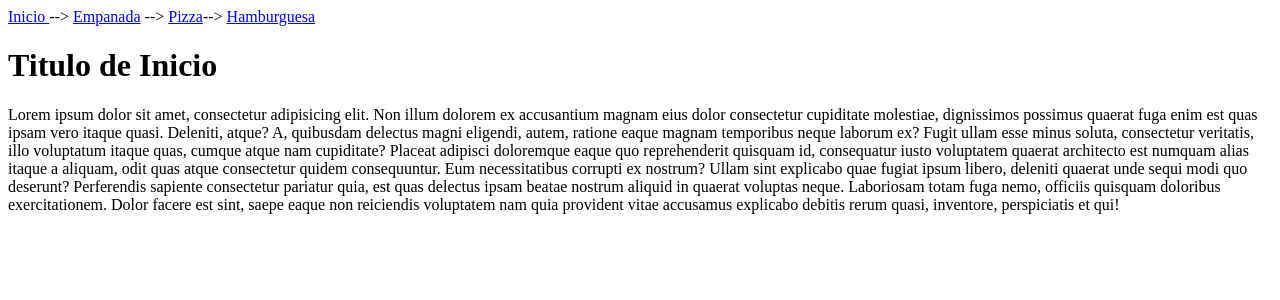
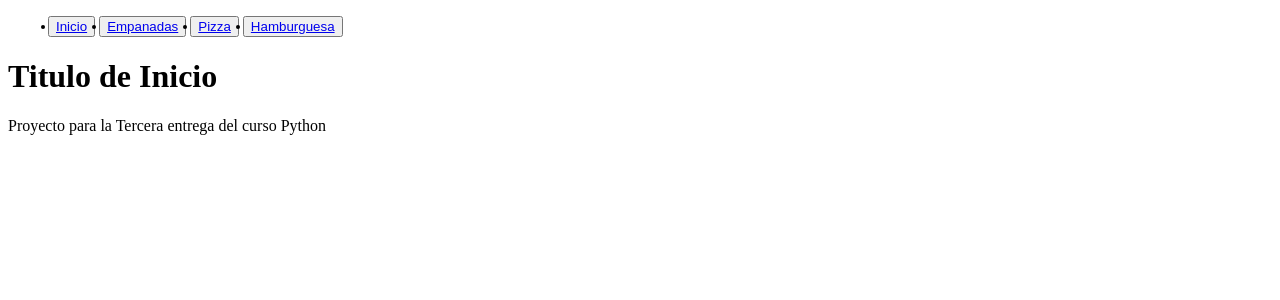
Before and after one commit to Richardo22/Tercera-pre-entrega-Maciel, a Django app: template app_coder/templates/inicio.html in a window 1280 px wide. Shown: the top 300 px of the page. Run offline with Django 3.2, Linux system fonts and the light colour scheme; the template is opened without the code that fills it, so the values that code supplies are empty.

Commit message:
se crearon las herencias entre las clases, cargaron datos

```diff
--- a/app_coder/templates/inicio.html
+++ b/app_coder/templates/inicio.html
@@ -3,9 +3,7 @@
 
 {% block contenidoQueCambia %}
     <h1> Titulo de Inicio</h1>
-    <p>Lorem ipsum dolor sit amet, consectetur adipisicing elit. Non illum dolorem ex accusantium magnam eius dolor consectetur cupiditate molestiae, dignissimos possimus quaerat fuga enim est quas ipsam vero itaque quasi.
-    Deleniti, atque? A, quibusdam delectus magni eligendi, autem, ratione eaque magnam temporibus neque laborum ex? Fugit ullam esse minus soluta, consectetur veritatis, illo voluptatum itaque quas, cumque atque nam cupiditate?
-    Placeat adipisci doloremque eaque quo reprehenderit quisquam id, consequatur iusto voluptatem quaerat architecto est numquam alias itaque a aliquam, odit quas atque consectetur quidem consequuntur. Eum necessitatibus corrupti ex nostrum?
-    Ullam sint explicabo quae fugiat ipsum libero, deleniti quaerat unde sequi modi quo deserunt? Perferendis sapiente consectetur pariatur quia, est quas delectus ipsam beatae nostrum aliquid in quaerat voluptas neque.
-    Laboriosam totam fuga nemo, officiis quisquam doloribus exercitationem. Dolor facere est sint, saepe eaque non reiciendis voluptatem nam quia provident vitae accusamus explicabo debitis rerum quasi, inventore, perspiciatis et qui!</p>
+    <p>
+        Proyecto para la Tercera entrega del curso Python
+    </p>
 {% endblock contenidoQueCambia %}
--- /dev/null
+++ b/app_coder/templates/navbar.html
@@ -0,0 +1,15 @@
+<nav class="navbar navbar-expand-lg navbar-light bg-light">
+    <div class="container px-4 px-lg-5">
+        <div class="collapse navbar-collapse" id="navbarSupportedContent">
+            <ul class="navbar-nav me-auto mb-2 mb-lg-0 ms-lg-4">
+                <button><li class="nav-item"><a class="nav-link active" aria-current="page" href="#">Inicio</a></li></button>
+                <button> <li class="nav-item"><a class="nav-link" href="{% url 'empanada' %}">Empanadas</a></li></button>
+                <button><li class="nav-item"><a class="nav-link" href="{% url 'pizza' %}">Pizza</a></li></button>
+                <button><li class="nav-item"><a class="nav-link" href="{% url 'hamburguesa' %}">Hamburguesa</a></li></button>
+
+            </ul>
+            <form class="d-flex">
+            </form>
+        </div>
+    </div>
+</nav>
--- a/app_coder/templates/padre.html
+++ b/app_coder/templates/padre.html
@@ -5,13 +5,9 @@
     <meta name="viewport" content="width=device-width, initial-scale=1.0">
     <title>Inicio</title>
      </head>
+
 <body>
-    <a href="#" > Inicio </a> -->
-    <a href="{% url 'empanada' %}" > Empanada</a> -->
-    <a href="{% url 'pizza' %}" > Pizza</a>-->
-    <a href="{% url 'hamburguesa' %}" > Hamburguesa</a>
-
-
+    {% include 'navbar.html' %}
 </body>
 
 {% block contenidoQueCambia %}
```
Also changed, not shown: app_coder/templates/empanada.html (+11 -11 lines), app_coder/templates/hamburguesa.html (+11 -11 lines), app_coder/templates/pizza.html (+11 -11 lines).
